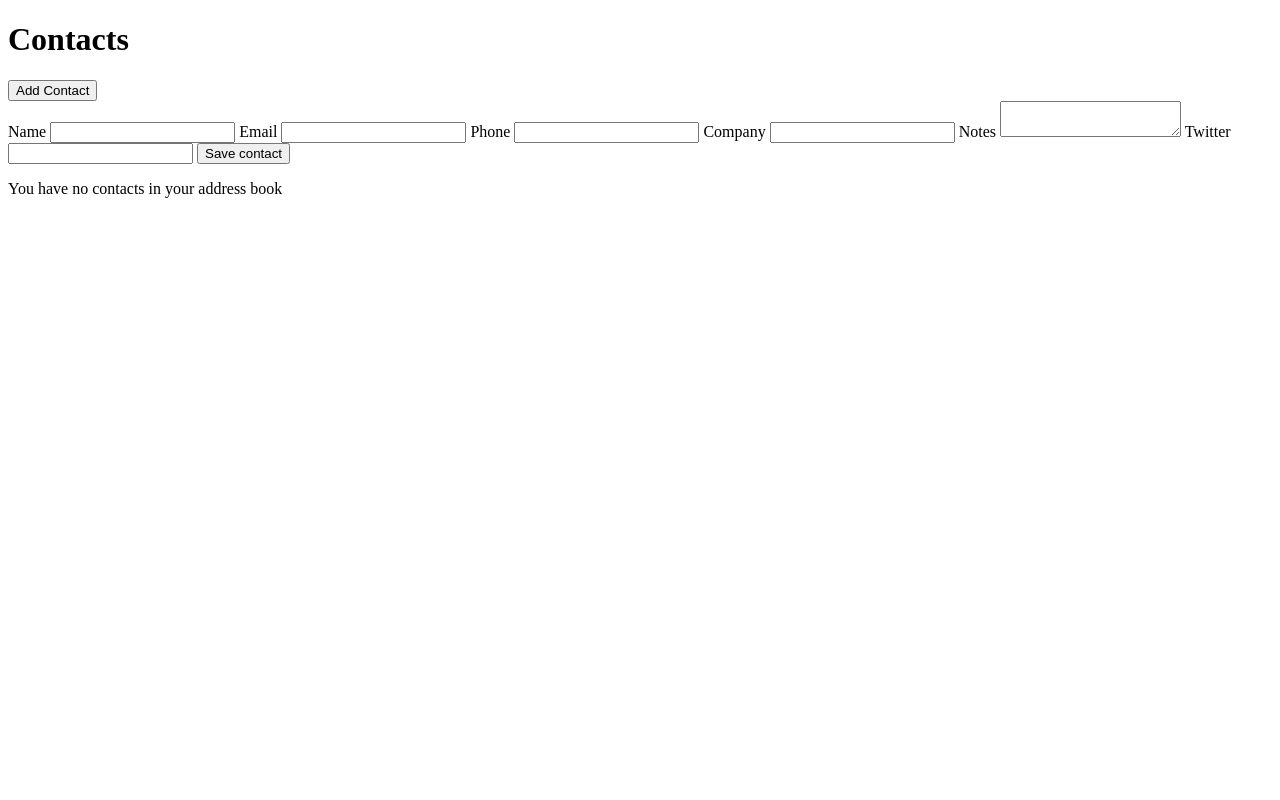
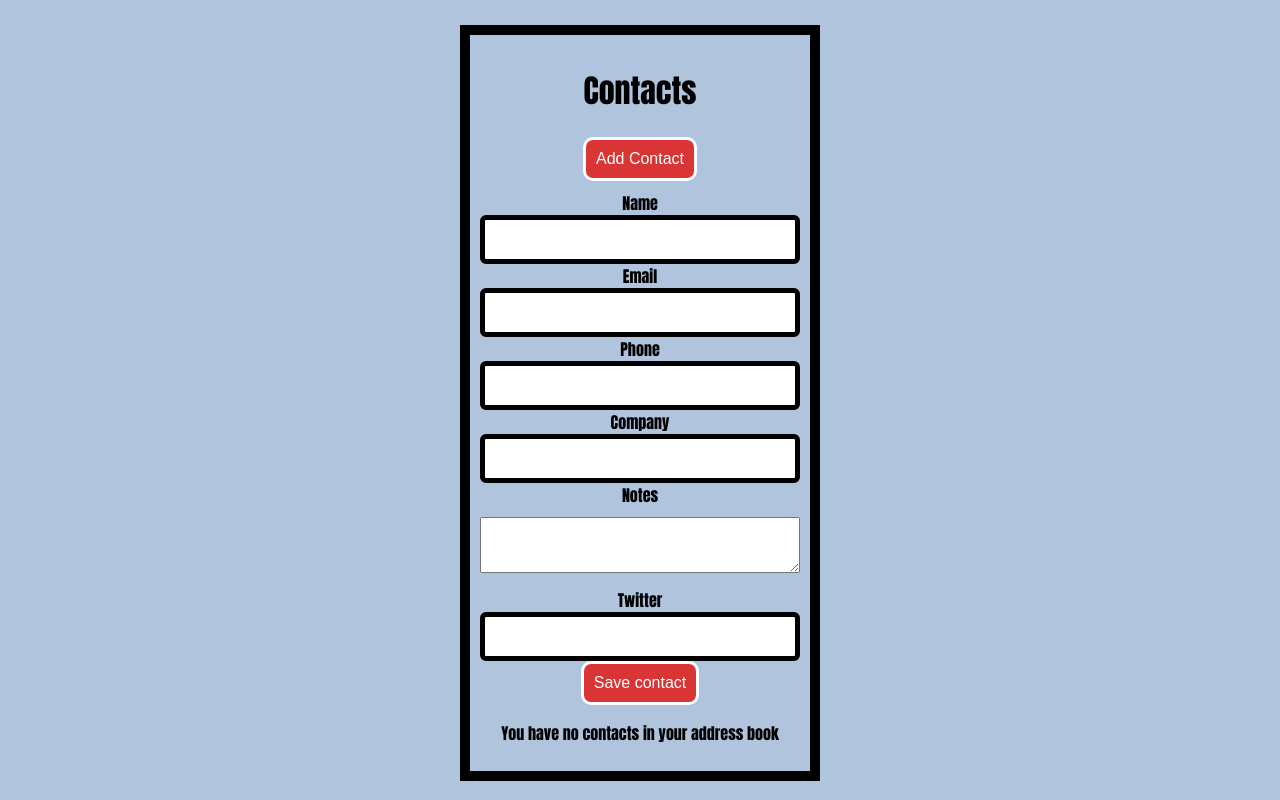
Before and after one commit to johnnysee/address_book_challenge, a website: page src/index.html in a window 1280 px wide. Both pictures are taken after a click on the button "Add Contact". Drawn offline with Linux system fonts and the light colour scheme.

Commit message:
Finalized the project, but if have some time over improve the design in style.css

```diff
--- a/package.json
+++ b/package.json
@@ -8,10 +8,12 @@
     "cypress": "^8.2.0"
   },
   "dependencies": {
+    "browser-sync": "^2.27.5",
     "superstatic": "^7.1.0"
   },
   "scripts": {
-		"start": "superstatic src --port 3001",
-		"cy:open": "yarn start & cypress open"
+    "start": "superstatic src --port 3001",
+    "start:hot": "node server.js",
+    "cy:open": "yarn start & cypress open"
   }
 }
--- /dev/null
+++ b/src/assets/css/style.css
@@ -0,0 +1,64 @@
+body {
+  font-family: Impact, Haettenschweiler, 'Arial Narrow Bold', sans-serif;
+  background-color: lightsteelblue;
+  margin: auto;
+  margin-top: 25px;
+  width: 25%;
+  border: 10px solid black;
+  padding: 10px;
+  text-align: center;
+}
+
+input[type="text"] {
+  width: 100%;
+  padding: 12px 1px;
+  display: inline-block;
+  border: 5px solid rgb(0, 0, 0);
+  border-radius: 6px;
+  box-sizing: border-box;
+}
+
+input[type="email"] {
+  width: 100%;
+  padding: 12px 1px;
+  margin: 10px 0;
+  display: inline-block;
+  border: 5px solid rgb(0, 0, 0);
+  border-radius: 6px;
+  box-sizing: border-box;
+}
+
+textarea[type="text"] {
+  width: 100%;
+  padding: 12px 1px;
+  margin: 10px 0;
+  display: inline-block;
+  border: 5px solid rgb(0, 0, 0)
+  border-radius: 8px;
+  box-sizing: border-box;
+}
+
+button {
+  margin-bottom: 10px;
+  background-color: rgb(218, 53, 53);
+  border: solid;
+  color: white;
+  padding: 10px 10px;
+  text-align: center;
+  text-decoration: none;
+  display: inline-block;
+  font-size: 16px;
+  border-radius: 10px;
+}
+
+input[type="submit"] {
+  background-color: rgb(218, 53, 53);
+  border: solid;
+  color: white;
+  padding: 10px;
+  text-align: center;
+  text-decoration: none;
+  display: inline-block;
+  font-size: 16px;
+  border-radius: 10px;
+}
--- a/src/index.html
+++ b/src/index.html
@@ -5,6 +5,7 @@
   <meta http-equiv="X-UA-Compatible" content="IE=edge">
   <meta name="viewport" content="width=device-width, initial-scale=1.0">
   <title>Address Book</title>
+  <link rel="stylesheet" href="./assets/css/style.css">
 </head>
 <body>
   <h1>Contacts</h1>
```
Also changed, not shown: server.js (added, +12 -0 lines), 1 other file.
